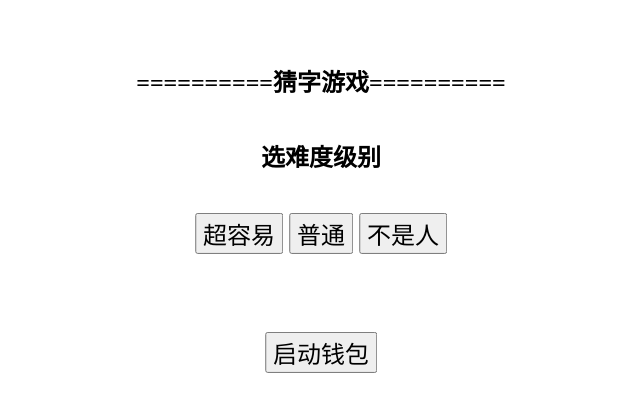
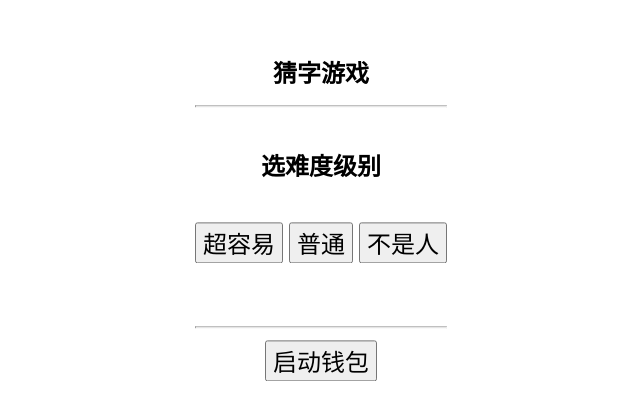
Before and after one commit to aloycwl/cg_game_test, a plain HTML site: page index.html in a window 1280 px wide. Shown: the part 190-610 px from the top of the page, without its empty margins (327-967 px from the left). Drawn offline with Linux system fonts and the light colour scheme.

Commit message:
1 file modified

```diff
--- a/index.html
+++ b/index.html
@@ -6,7 +6,8 @@
   </head>
   <body>
     <div id="chooseDifficulty" style="display: block">
-      <h1>==========猜字游戏==========</h1>
+      <h1>猜字游戏</h1>
+      <hr />
       <h5>选难度级别</h5>
       <button onclick="start(3)">超容易</button>
       <button onclick="start(2)">普通</button>
@@ -28,7 +29,8 @@
     <div id="youWin" style="display: none">
       <button onclick="restart()">赢了。再玩？</button>
     </div>
-    <br /><br />
+    <br />
+    <hr />
     <button onclick="openPopup()">启动钱包</button> <a id="win"></a>
     <div id="popup" class="popup">
       <div class="popup-content">
```
